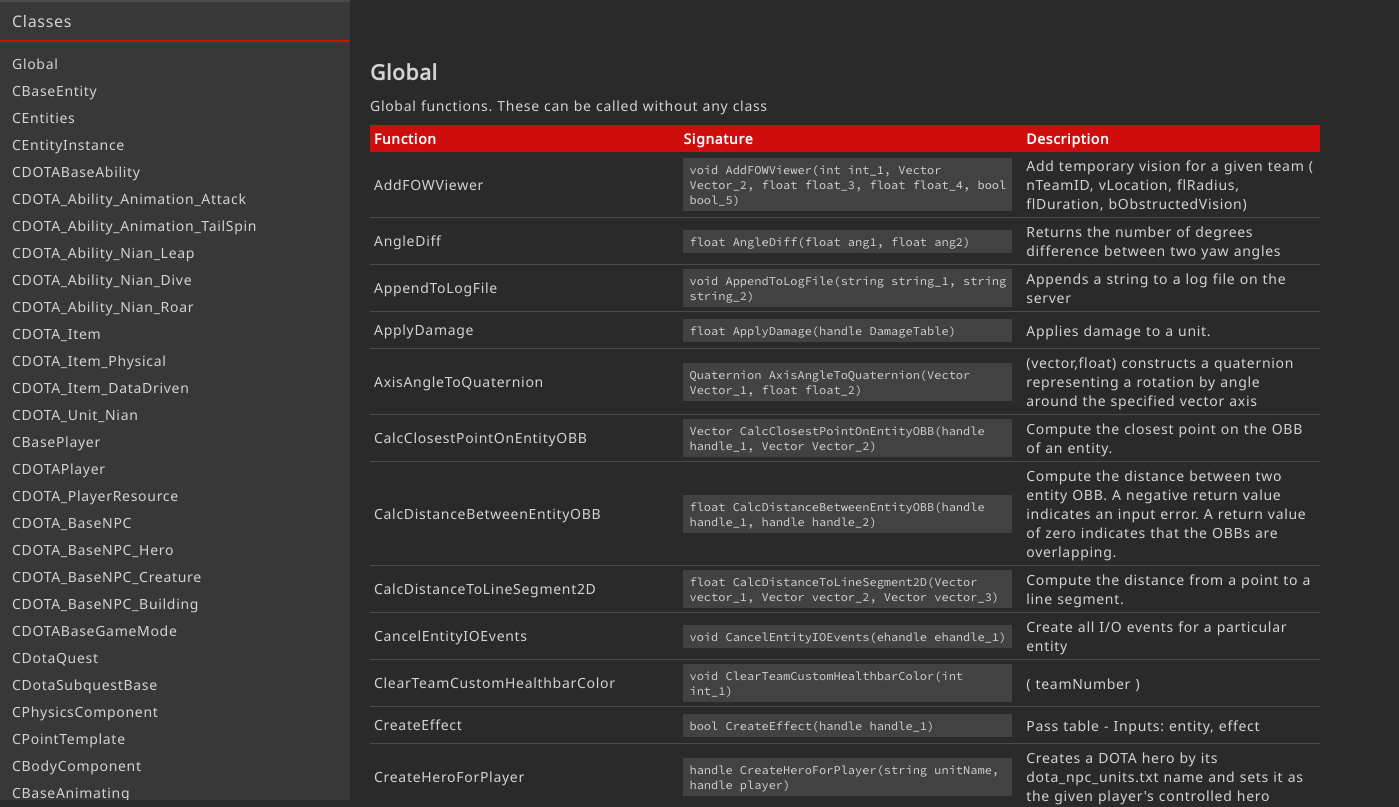
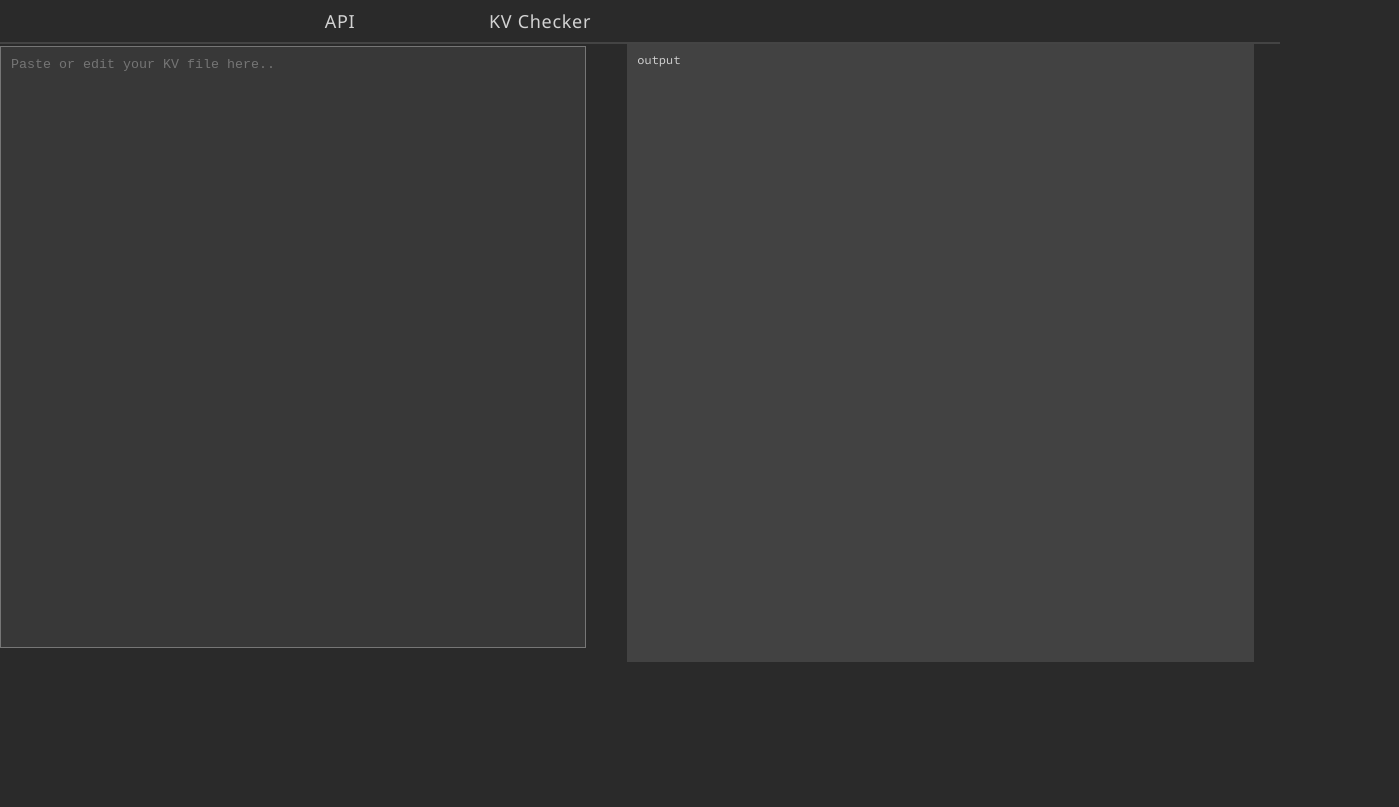
Before and after one commit to pohka/githubpages-repo, a React (Create React App) app: page /kv-checker in a window 1280 px wide. Shown: the top 807 px of the page, 1399 px wide, since content can reach past the window. Built offline with nearby package versions, Linux system fonts and the light colour scheme.

Commit message:
api navar, main navbar and some of kvchecker

```diff
--- a/src/App.css
+++ b/src/App.css
@@ -9,6 +9,7 @@
   --hover: #555;
   --color_code: rgb(66, 66, 66);
 }
+
 
 body
 {
@@ -22,6 +23,7 @@
   letter-spacing: 0.7px;
   font-size: 14px;
   margin-bottom: 500px;
+  margin-top: 42px;
 }
 
 .App-logo {
--- a/src/App.js
+++ b/src/App.js
@@ -2,16 +2,50 @@
 import logo from './logo.svg';
 import './App.css';
 import "./components/Category"
-import Navbar from './components/Navbar';
-
+import APINavbar from './components/Navbar';
 import API from "./components/API";
+import Router from "./Router"
+import MainNav from "./components/MainNav.js"
+import KVPage from "./components/KVPage"
 
 
+function addRoutes()
+{
+  Router.addRoute({
+    name: "api",
+    path: "/api",
+    dom : function () {
+      return (
+        <div>
+          <MainNav></MainNav>
+          <API></API>
+          <APINavbar></APINavbar>
+        </div>
+      );
+    }
+  });
+
+  Router.addRoute({
+    name: "kv-checker",
+    path: "/kv-checker",
+    dom: function () {
+      return (
+        <div>
+          <MainNav></MainNav>
+          <KVPage></KVPage>
+        </div>
+      );
+    }
+  });
+}
+
 function App() {
+  addRoutes();
+
+
   return (
     <div className="App">
-      <API></API>
-      <Navbar></Navbar>
+      {Router.getCurrentRouteDom()}
     </div>
   );
 }
--- /dev/null
+++ b/src/Router.js
@@ -0,0 +1,55 @@
+import React, { Component } from 'react';
+
+
+class Router extends Component
+{
+
+  static addRoute(routeData)
+  {
+    Router._routes.push(routeData);
+  }
+
+  static getRouteByName(name)
+  {
+    for(var i=0; i<Router._routes.length; i++)
+    {
+      if(Router._routes[i].name == name)
+      {
+        return Router._routes[i];
+      }
+    }
+
+    return null;
+  }
+
+  static findRouteMatch(path)
+  {
+    for (var i = 0; i < Router._routes.length; i++)
+    {
+      if (Router._routes[i].path == path)
+      {
+        return Router._routes[i];
+      }
+    }
+
+    return null;
+  }
+
+  static getCurrentRouteDom()
+  {
+    var path = window.location.pathname;
+    var route = Router.findRouteMatch(path)
+    if (route == null)
+    {
+      return (<div>Page not Found</div>);
+    }
+
+    return route.dom();
+  }
+}
+
+Router._routes = [];
+
+
+
+export default Router;
--- /dev/null
+++ b/src/components/KV.css
@@ -0,0 +1,30 @@
+.kv-con
+{
+  display:flex;
+}
+
+.kv-section
+{
+  width: 49%;
+  height: 600px;
+  text-align: left;
+
+}
+
+.kv-section textarea
+{
+  width: 90%;
+  height: 580px;
+  background: var(--color_nav);
+  color: var(--color_text);
+  margin: 4px auto;
+  resize: none;
+  overflow-y: scroll;
+  padding: 10px;
+}
+
+.kv-section code
+{
+  height: 600px;
+  padding: 10px 10px;
+}
--- /dev/null
+++ b/src/components/KVPage.js
@@ -0,0 +1,22 @@
+
+import React, { Component } from 'react';
+import './KV.css';
+
+class KVPage extends Component {
+
+  render()
+  {
+    return(
+      <div>
+        <div className="kv-con">
+          <div className="kv-section">
+            <textarea placeholder="Paste or edit your KV file here.."></textarea>
+          </div>
+          <div className="kv-section"><code>output</code></div>
+        </div>
+      </div>
+    );
+  }
+}
+
+export default KVPage;
--- /dev/null
+++ b/src/components/MainNav.css
@@ -0,0 +1,35 @@
+.main-nav-con
+{
+  width: 100%;
+  border-bottom: 2px solid #444;
+  position: fixed;
+  top: 0;
+  left: 0;
+  z-index: 10;
+  background: var(--color_background);
+}
+
+.main-nav
+{
+  display: flex;
+  flex: flex-grow;
+  width: 800px;
+  margin: auto;
+}
+
+.main-nav-item
+{
+  min-width: 200px;
+  font-size: 18px;
+  line-height:  42px;
+  text-decoration: none;
+  color: var(--color_text);
+  user-select: none;
+}
+
+.main-nav-item:hover
+{
+  background: rgb(231, 1, 1);
+  color: white;
+  transition: 0.1s;
+}
--- /dev/null
+++ b/src/components/MainNav.js
@@ -0,0 +1,22 @@
+
+import React, { Component } from 'react';
+import './MainNav.css';
+
+class MainNavbar extends Component {
+
+  render()
+  {
+    return(
+      <div>
+        <div className="main-nav-con">
+          <div className="main-nav">
+            <a href="/api" className="main-nav-item">API</a>
+            <a href="/kv-checker" className="main-nav-item">KV Checker</a>
+          </div>
+        </div>
+      </div>
+    )
+  }
+}
+
+export default MainNavbar;
--- a/src/components/Navbar.css
+++ b/src/components/Navbar.css
@@ -2,7 +2,7 @@
 .navbar
 {
   position: fixed;
-  top: 0;
+  top: 42px;
   left: 0;
   width: 350px;
   height: 100%;
@@ -16,6 +16,7 @@
   padding: 4px 12px;
   font-size: 14px;
   cursor: pointer;
+  user-select: none;
 }
 
 .api-nav-item:hover
@@ -45,3 +46,8 @@
 {
   background:none;
 }
+
+.navbar-rows-con
+{
+  padding-bottom: 150px;
+}
--- a/src/components/Navbar.js
+++ b/src/components/Navbar.js
@@ -49,7 +49,9 @@
   render()
   {
     return(
-      <div className="navbar">{this.getRows()}</div>
+      <div className="navbar">
+        <div className="navbar-rows-con">{this.getRows()}</div>
+      </div>
     );
   }
 }
--- a/src/components/Scroll.js
+++ b/src/components/Scroll.js
@@ -7,9 +7,8 @@
       var elRect = el.getBoundingClientRect();
       var bodyRect = document.body.getBoundingClientRect();
       var offset = elRect.top - bodyRect.top;
+      document.location.hash = id;
       document.documentElement.scrollTop = offset;
-
-      document.location.hash = id;
     }
   }
 }
```
Also changed, not shown: src/KVChecker.js (added, +146 -0 lines), src/components/API.js (line endings or trailing spaces).
